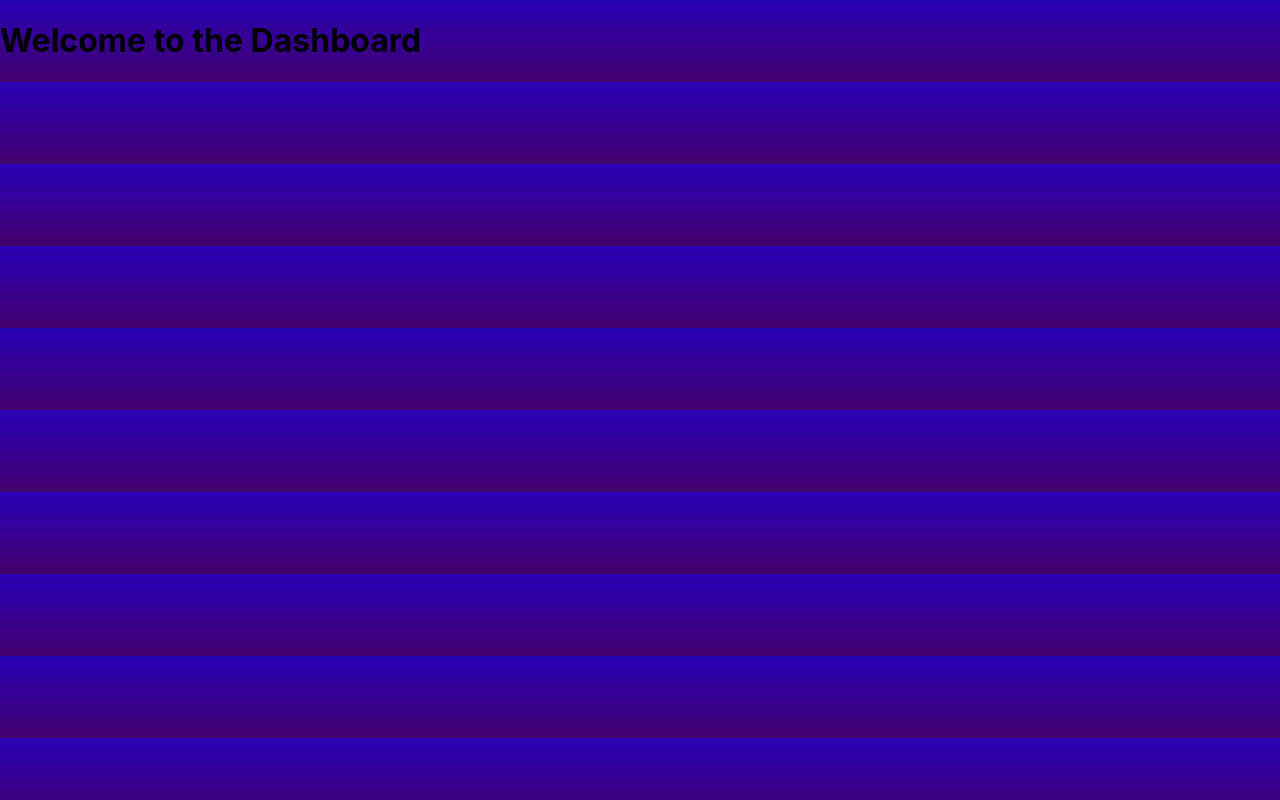
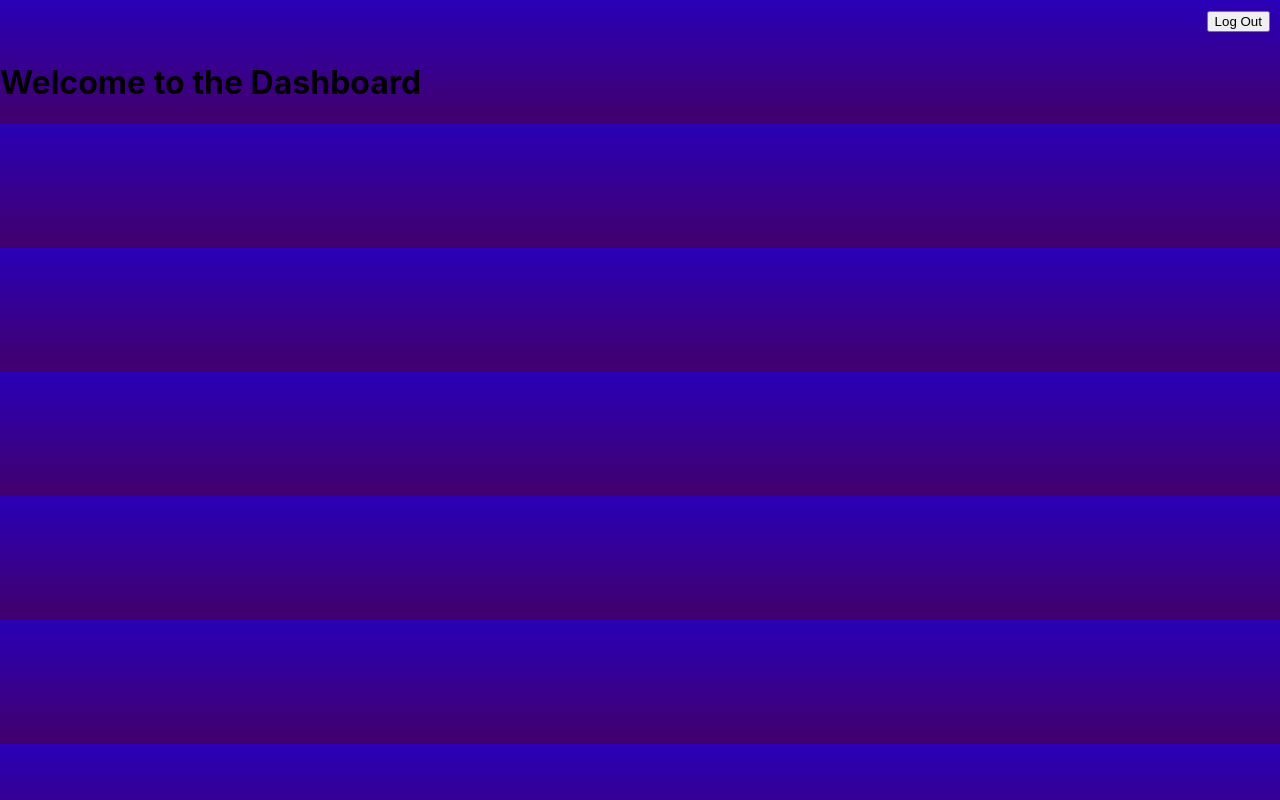
Before and after one commit to Samarth11203/FinanceTracker, a React (Create React App) app in the folder frontend/finance/: page /dashboard/1 in a window 1280 px wide. Built offline with nearby package versions, Linux system fonts and the light colour scheme; no server answers.

Commit message:
Update Dashboard.jsx

```diff
--- a/frontend/finance/src/Components/Dashboard/Dashboard.jsx
+++ b/frontend/finance/src/Components/Dashboard/Dashboard.jsx
@@ -1,9 +1,12 @@
 import React, { useEffect, useState } from 'react';
 import { useParams } from 'react-router-dom';
+import { useNavigate } from 'react-router-dom';
+import { LoginSignUp } from '../LoginSignUp/LoginSignUp';
 
 export const Dashboard = () => {
   const { user_id } = useParams();
   const [userInfo, setUserInfo] = useState(null);
+  const navigate = useNavigate();
 
   useEffect(() => {
     const fetchUserInfo = async () => {
@@ -23,8 +26,18 @@ export const Dashboard = () => {
     fetchUserInfo();
   }, [user_id]);
 
+  const handleLogout = () => {
+    // Perform logout functionality here
+    // For now, you can simply display a message
+    navigate('../LoginSignUp/LoginSignUp');
+    console.log('Logout clicked');
+  };
+
   return (
     <div>
+      <div style={{ textAlign: 'right', padding: '10px' }}>
+        <button onClick={handleLogout}>Log Out</button>
+      </div>
       <h1>Welcome to the Dashboard</h1>
       {userInfo && <p>Hello, {userInfo.name}!</p>}
     </div>
```
